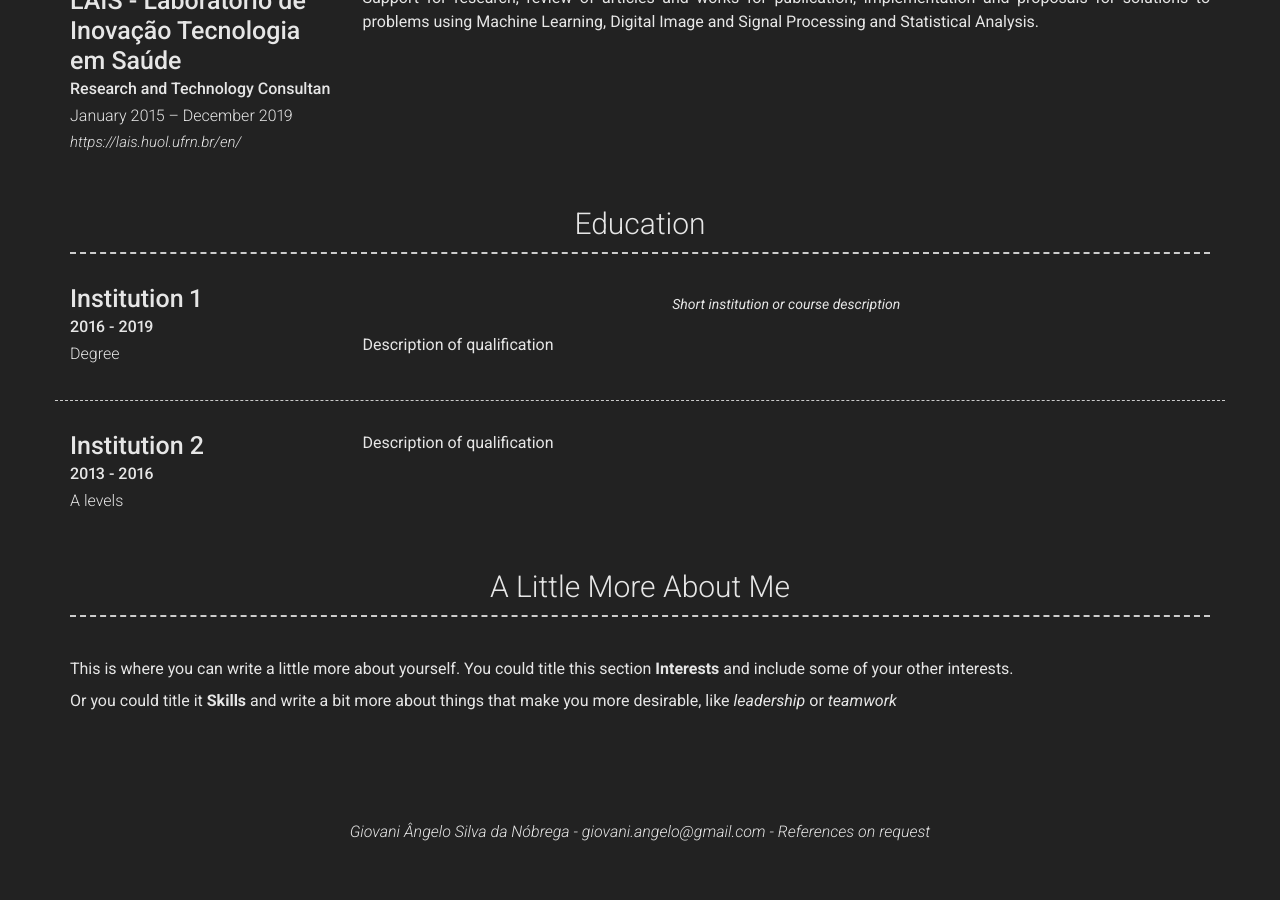
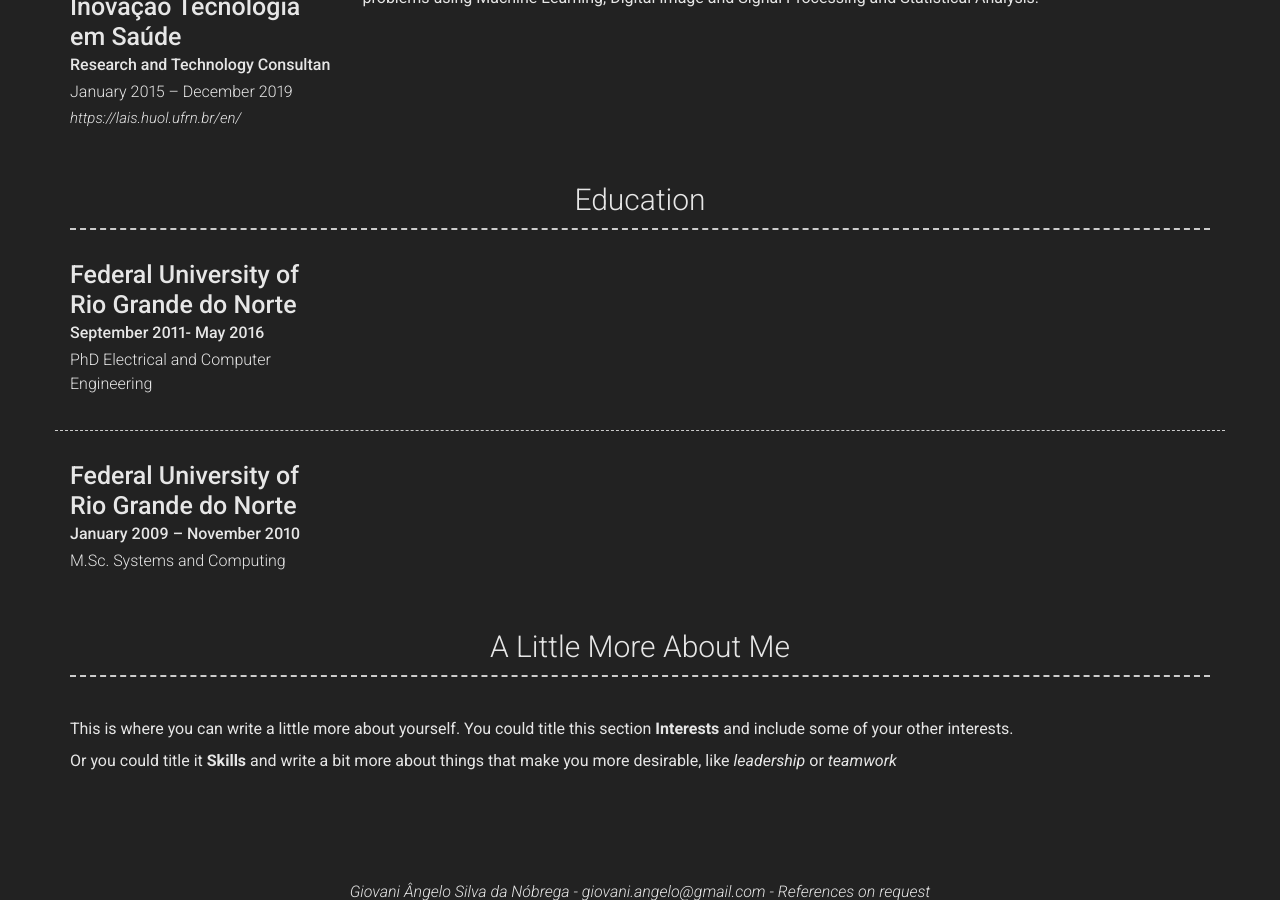
Before and after one commit to GiovaniGitHub/resume, a Jekyll site: the page built from index.md, in a window 1280 px wide and 900 px high, scrolled down 1287 px. Built offline with Jekyll 4.4.1, drawn with Linux system fonts in a browser that asks for light colours; nearby versions of some CDN libraries; before the commit the page ends 2139 px from its top, so only the background shows below that; some of the changed text lies outside the part shown.

Commit message:
chore: add general text

```diff
--- a/_config.yml
+++ b/_config.yml
@@ -38,7 +38,7 @@ content:
       - layout: left
         title: Red Ventures Brazil
         sub_title: Software Engineer
-        caption: Date Range (eg. January 2022 - present)
+        caption: January 2022 - present
         link: https://www.redventures.com.br/
         # quote: >
         #   Short description of the company (optional)
@@ -114,20 +114,20 @@ content:
   - title: Education
     layout: list
     content:
-      - title: Institution 1
+      - title: Federal University of Rio Grande do Norte
         border: weak
-        sub_title: 2016 - 2019
-        caption: Degree
-        quote: >
-          Short institution or course description
-        description: >
-          Description of qualification
+        sub_title: September 2011- May 2016
+        caption: PhD Electrical and Computer Engineering
+        # quote: >
+        #   Short institution or course description
+        # description: >
+        #   Description of qualification
       - layout: left
-        title: Institution 2
-        sub_title: 2013 - 2016
-        caption: A levels
-        description: >
-          Description of qualification
+        title: Federal University of Rio Grande do Norte
+        sub_title: January 2009 – November 2010
+        caption: M.Sc. Systems and Computing
+        # description: >
+        #   Description of qualification
 
   - title: A Little More About Me
     layout: text
```
